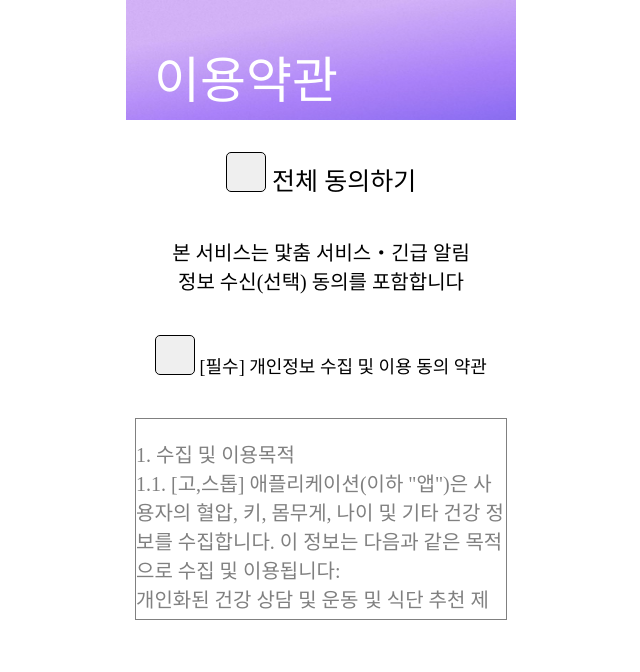
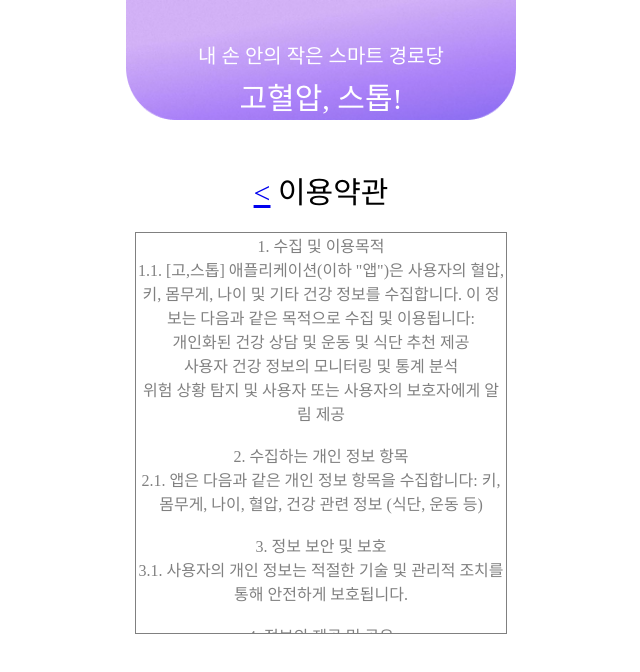
Before and after one commit to CSID-DGU/2023-2-SCS4031-01-Capsaicin, a React (Vite) app in the folder front/: page /App/Join in a window 1280 px wide. Shown: the top 672 px of the page, without its empty margins (319-959 px from the left). Built offline with nearby package versions, Linux system fonts and the light colour scheme.

Commit message:
Design: Term.jsx 디자인 수정

```diff
--- a/front/package.json
+++ b/front/package.json
@@ -15,7 +15,7 @@
     "react-dom": "^18.2.0",
     "react-router-dom": "^6.17.0",
     "styled-components": "^6.1.0",
-    "vite": "^4.4.11"
+    "vite": "^4.5.0"
   },
   "devDependencies": {
     "@types/react": "^18.2.15",
--- a/front/pages/Join/Term.jsx
+++ b/front/pages/Join/Term.jsx
@@ -1,28 +1,59 @@
 import React from 'react';
 import * as S from "./style";
 
-export default function NormalJoin() {
+export default function Term() {
     return (
         <>
             <S.Container>
+                {/* <div className="image-container" style={{ position: 'relative' }}>
+                    <img style={{ position: 'absolute', transform: 'translateX(-10%)' }} src="../../assets/images/join_box.png" alt="Join Box" />
+                    <S.Logo style={{position: 'relative', top:'-50px'}} src="../../assets/images/logo_purple.png" alt="Logo" />
+                </div> */}
                 <S.Title
-                    src="../../assets/images/join_box.png" />
-                <S.LoginTitle>이용약관</S.LoginTitle>
-                <S.JoinBox>
-                    <label style={{ margin: '40px' }}>
+                    src="../../assets/images/login_box.png" />
+                <S.TitleSubText>내 손 안의 작은 스마트 경로당</S.TitleSubText>
+                <S.TitleSubTitle>고혈압, 스톱!</S.TitleSubTitle>
+                <S.TermContent><a href="#">&lt;</a>   이용약관</S.TermContent>
+                {/* <S.JoinBox>
+                    <label style={{ margin: '10px' }}>
                         <S.ContractButton></S.ContractButton>
                         <span style={{ fontSize: '25px' }}>  전체 동의하기</span>
                     </label>
                     <p style={{ margin: '0px', fontSize: '20px' }}>본 서비스는 맟춤 서비스・긴급 알림<br>
                     </br> 정보 수신(선택) 동의를 포함합니다</p>
-                </S.JoinBox>
+                </S.JoinBox> */}
 
-                <S.JoinBox>
+                {/* <S.JoinBox>
                     <label style={{ margin: '40px' }}>
                         <S.ContractButton></S.ContractButton>
                         <span style={{ fontSize: '18px' }}> [필수] 개인정보 수집 및 이용 동의 약관</span>
-                    </label>
-                    <div className="text-box" style={{ margin: '0px', fontSize: '20px', border: '1px solid', color: 'gray', width: '370px',height:'200px', margin: '0 auto', textAlign: 'left', overflow: 'auto'  }}>
+                    </label> */}
+                    {/* <S.TermBox> */}
+                <S.TermBody>1. 수집 및 이용목적
+                    <br></br>1.1. [고,스톱] 애플리케이션(이하 "앱")은 사용자의 혈압, 키, 몸무게, 나이 및 기타 건강 정보를 수집합니다. 이 정보는 다음과 같은 목적으로 수집 및 이용됩니다:
+                    <br></br>개인화된 건강 상담 및 운동 및 식단 추천 제공
+                    <br></br>사용자 건강 정보의 모니터링 및 통계 분석
+                    <br></br>위험 상황 탐지 및 사용자 또는 사용자의 보호자에게 알림 제공
+                    <br></br><br></br>2. 수집하는 개인 정보 항목
+                    <br></br>2.1. 앱은 다음과 같은 개인 정보 항목을 수집합니다:
+                    키, 몸무게, 나이, 혈압, 건강 관련 정보 (식단, 운동 등)
+                    <br></br><br></br>3. 정보 보안 및 보호
+                    <br></br>3.1. 사용자의 개인 정보는 적절한 기술 및 관리적 조치를 통해 안전하게 보호됩니다.
+                    <br></br><br></br>4. 정보의 제공 및 공유
+                    <br></br>4.1. 사용자의 개인 정보는 법률 및 규제에 따라 필요한 경우, 제 3자와 공유될 수 있습니다. 공유 대상, 목적 및 범위는 개발자의 개인정보처리방침에서 자세히 설명됩니다.
+                    <br></br><br></br>5. 동의 철회
+                    <br></br>5.1. 사용자는 언제든지 개인 정보 수집 및 이용에 대한 동의를 철회할 수 있습니다.
+                    <br></br><br></br>6. 책임 제한
+                    <br></br>6.1. 개발자는 앱 사용으로 인한 직접 또는 간접적인 손실 또는 손해에 대한 책임을 부담하지 않습니다.
+                    <br></br><br></br>7. 약관 변경
+                    <br></br>7.1. 개발자는 본 약관을 변경할 권리를 가집니다. 변경 사항은 앱을 통해 공지됩니다.
+                    <br></br><br></br>8. 문의처
+                    <br></br>8.1. 본 약관 또는 개인 정보 처리와 관련된 문의 사항은 [문의 이메일 주소]로 문의 가능합니다.
+                    <br></br><br></br>9. 준거법 및 관할법원
+                    <br></br>9.1. 본 약관은 [법률 및 규정의 준거법]에 따라 해석되며, 모든 분쟁은 [관할법원]에서 해결됩니다.
+                </S.TermBody>
+                    {/* </S.TermBox> */}
+                    {/* <div className="text-box" style={{ margin: '0px', fontSize: '20px', border: '1px solid', color: 'gray', width: '370px',height:'200px', margin: '0 auto', textAlign: 'left', overflow: 'auto'  }}>
                            <p>1. 수집 및 이용목적
                                <br></br>1.1. [고,스톱] 애플리케이션(이하 "앱")은 사용자의 혈압, 키, 몸무게, 나이 및 기타 건강 정보를 수집합니다. 이 정보는 다음과 같은 목적으로 수집 및 이용됩니다:
                                <br></br>개인화된 건강 상담 및 운동 및 식단 추천 제공
@@ -46,8 +77,8 @@ export default function NormalJoin() {
                                <br></br><br></br>9. 준거법 및 관할법원
                                <br></br>9.1. 본 약관은 [법률 및 규정의 준거법]에 따라 해석되며, 모든 분쟁은 [관할법원]에서 해결됩니다.</p>
                                <button>전체</button>
-                        </div>
-                </S.JoinBox>
+                        </div> */}
+                {/* </S.JoinBox> */}
 
 
 
--- a/front/pages/Join/style.jsx
+++ b/front/pages/Join/style.jsx
@@ -266,3 +266,35 @@ export const JoinButton = styled.button`
     background-color: #712EFF;
     margin-top: 30px;
 `;
+
+export const TermContent = styled.div`
+    font-family: 'NotoSansKR-Bold';
+    font-size: 30px;
+    padding-top: 50px;
+    text-align: left;
+    margin: 0 auto 20px;
+`;
+
+export const TermBody = styled.p`
+    margin: 0px;
+    fontSize: 20px;
+    border: 1px solid;
+    color: gray;
+    width: 370px;
+    height:400px;
+    margin: 0 auto;
+    textAlign: left;
+    overflow: auto;
+`;
+
+export const TermButton = styled.button`
+    margin: 0px;
+    fontSize: 20px;
+    border: 1px solid;
+    color: gray;
+    width: 370px;
+    height:400px;
+    margin: 0 auto;
+    textAlign: left;
+    overflow: auto;
+`;
```
Also changed, not shown: 1 other file (tests, documents, lock files or other folders).
